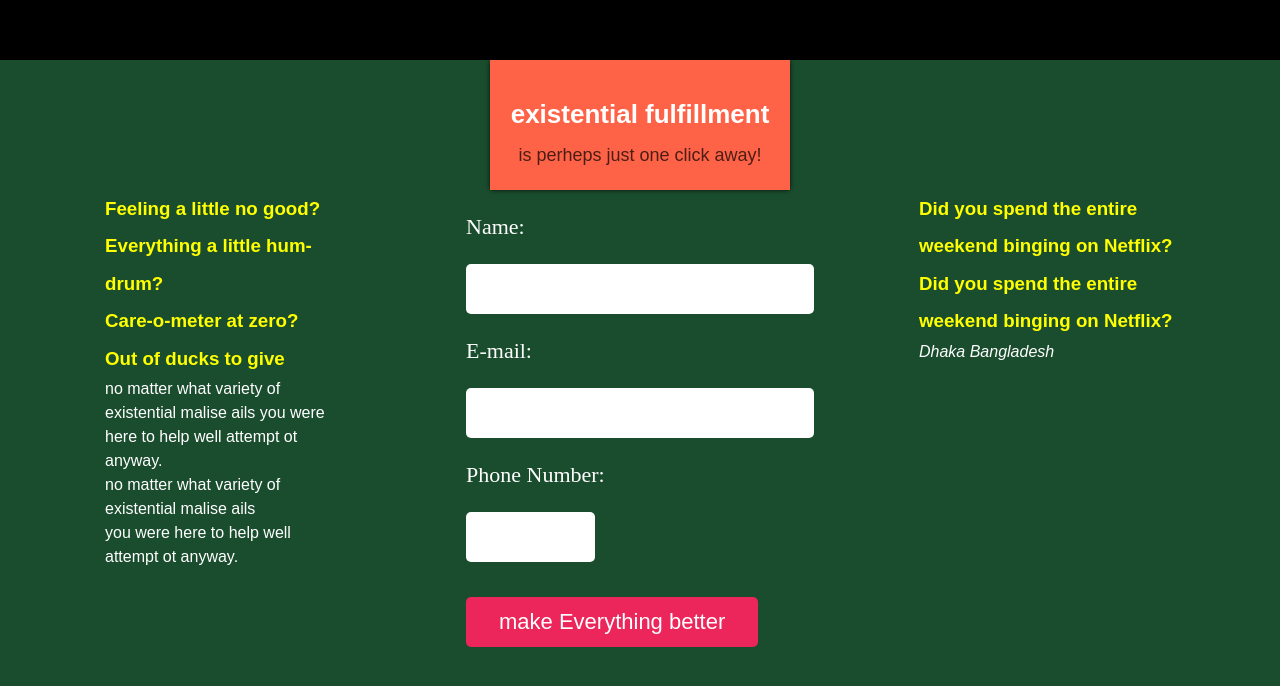
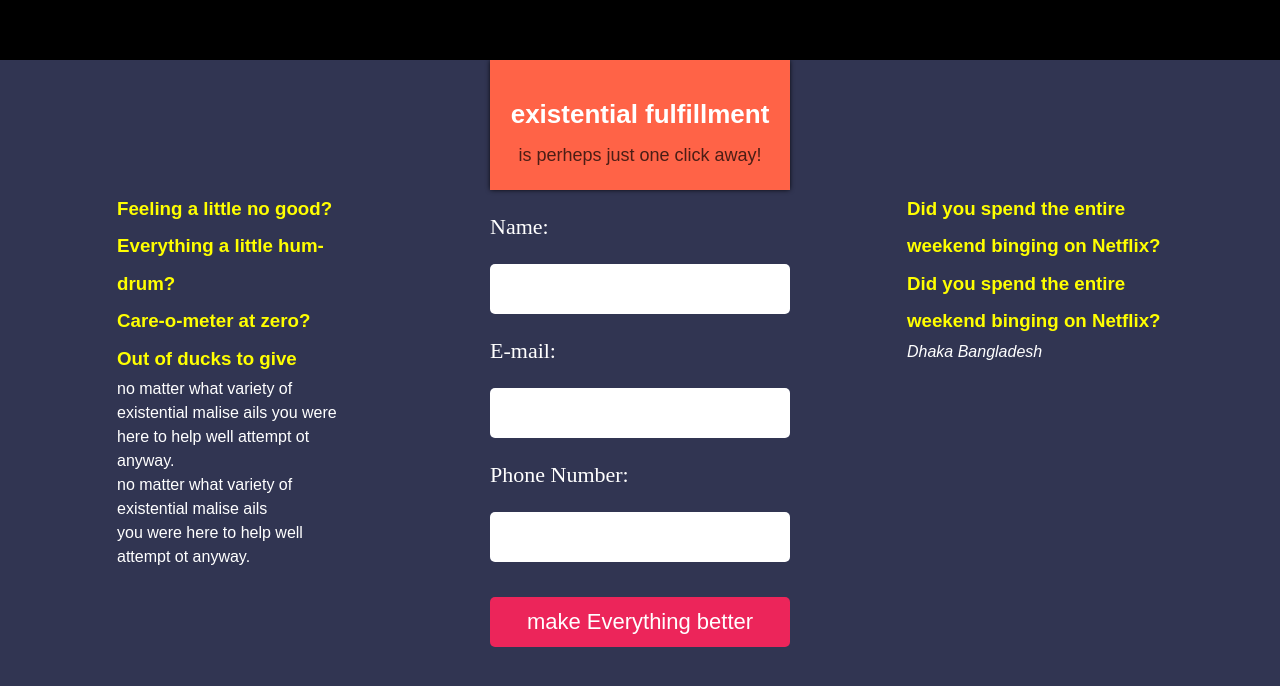
Before and after one commit to Alrakib581/Project-no-5-moonland, a plain HTML site: page index.html in a window 1280 px wide. Shown: the part 740-1426 px from the top of the page. Drawn offline with Linux system fonts and the light colour scheme.

Commit message:
project confirmed

```diff
--- a/style.css
+++ b/style.css
@@ -1,52 +1,52 @@
-*{
+* {
     margin: 0;
     padding: 0;
     box-sizing: border-box;
 }
-.container{
+
+.container {
     width: 100%;
-
     margin: auto;
-
 }
-.banner-container{
+.banner-container {
     background-image: url(./image/moon.jpg);
     background-size: contain;
     background-position: center;
     background-color: black;
     background-repeat: no-repeat;
-    height:100vh;
+    height: 100vh;
     display: flex;
     flex-direction: column;
     justify-content: center;
     /* align-items: center; */
 }
-.banner-heading >h1{
+
+.banner-heading>h1 {
     color: #ffffff;
     font-family: Verdana, Geneva, Tahoma, sans-serif;
     line-height: 1.5;
     font-size: 40px;
-    margin-left:100px;
-
-
-}
-.heading-span{
-    color: tomato;
-}
-.banner-p >p{
-    color: tomato;
-    font-size:24px;
-    margin-top: 20px;
     margin-left: 100px;
 
 }
-#form-section{
-    background-color: #1A4D2E;
+
+.heading-span {
+    color: tomato;
+}
+
+.banner-p>p {
+    color: tomato;
+    font-size: 24px;
+    margin-top: 20px;
+    margin-left: 100px;
+}
+
+#form-section {
+    background-color: #313552;
     height: 100vh;
+}
 
-
-}
-.popup{
+.popup {
     background-color: tomato;
     width: 300px;
     height: 130px;
@@ -58,74 +58,90 @@
     box-shadow: 0.1px 0.1px 5px;
 
 }
-.popup >h2{
+
+.popup>h2 {
     font-size: 26px;
     font-family: Arial, Helvetica, sans-serif;
     padding: 15px;
     color: white;
 }
-.popup >p{
+
+.popup>p {
     font-size: 18px;
     font-family: Arial, Helvetica, sans-serif;
     opacity: 0.7;
 }
-.form-container{
+
+.form-container {
     display: flex;
     justify-content: space-evenly;
 
 }
-label{
-    display:block;
+
+label {
+    display: block;
     font-size: 22px;
     color: white;
     margin: 24px 0px;
 }
-.common-input{
+
+.common-input {
     font-size: 22px;
     border: none;
-    padding: 12px 30px;
+    width: 300px;
+    padding: 12px;
     border-radius: 5px;
 }
-input[type=submit]{
+
+input[type=submit] {
     display: block;
     border: none;
     font-size: 22px;
-    padding: 12px 33px;
+    width: 300px;
+    padding: 12px;
     border-radius: 5px;
     margin-top: 35px;
     background-color: #EC255A;
     color: #ffffff;
 }
-input[type=submit]:hover{
+
+input[type=submit]:hover {
     background-color: black;
     color: white;
     transition: 1s;
 }
-.description{
+
+.description {
     flex-basis: 20%;
 }
-.description>h3{
+
+.description>h3 {
     color: yellow;
     line-height: 2;
     font-family: Arial, Helvetica, sans-serif;
 }
-.description>p{
+
+.description>p {
     color: white;
     font-family: Arial, Helvetica, sans-serif;
     line-height: 1.5;
 }
-.input-container{
+
+.input-container {
     flex-basis: 20%;
 }
-.address{
+
+.address {
     flex-basis: 20%;
 }
-.address>h3{
+
+.address>h3 {
     color: yellow;
     line-height: 2;
     font-family: Arial, Helvetica, sans-serif;
 }
-address{
+
+address {
     color: white;
     font-family: Arial, Helvetica, sans-serif;
     line-height: 1.5;
```
Also changed, not shown: index.html (+9 -6 lines). Lines whose indentation alone changed are shown as unchanged.
